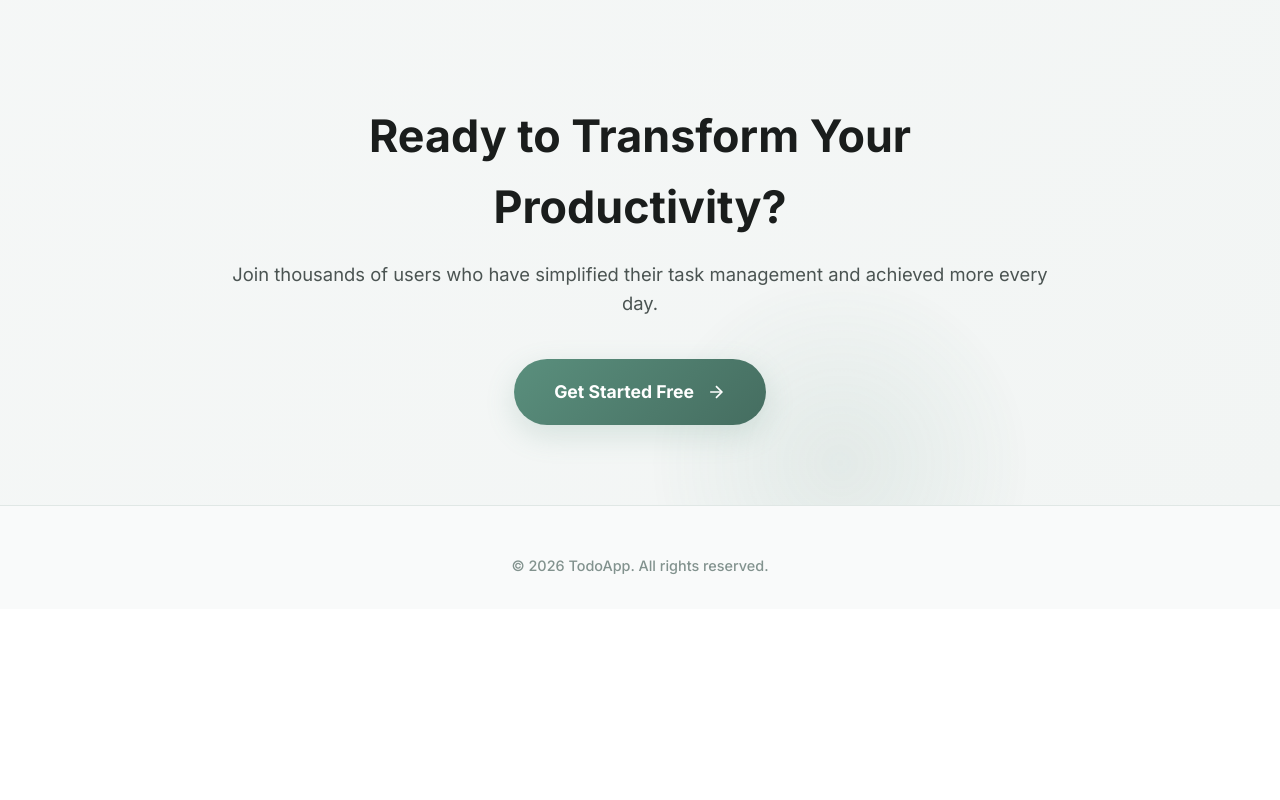
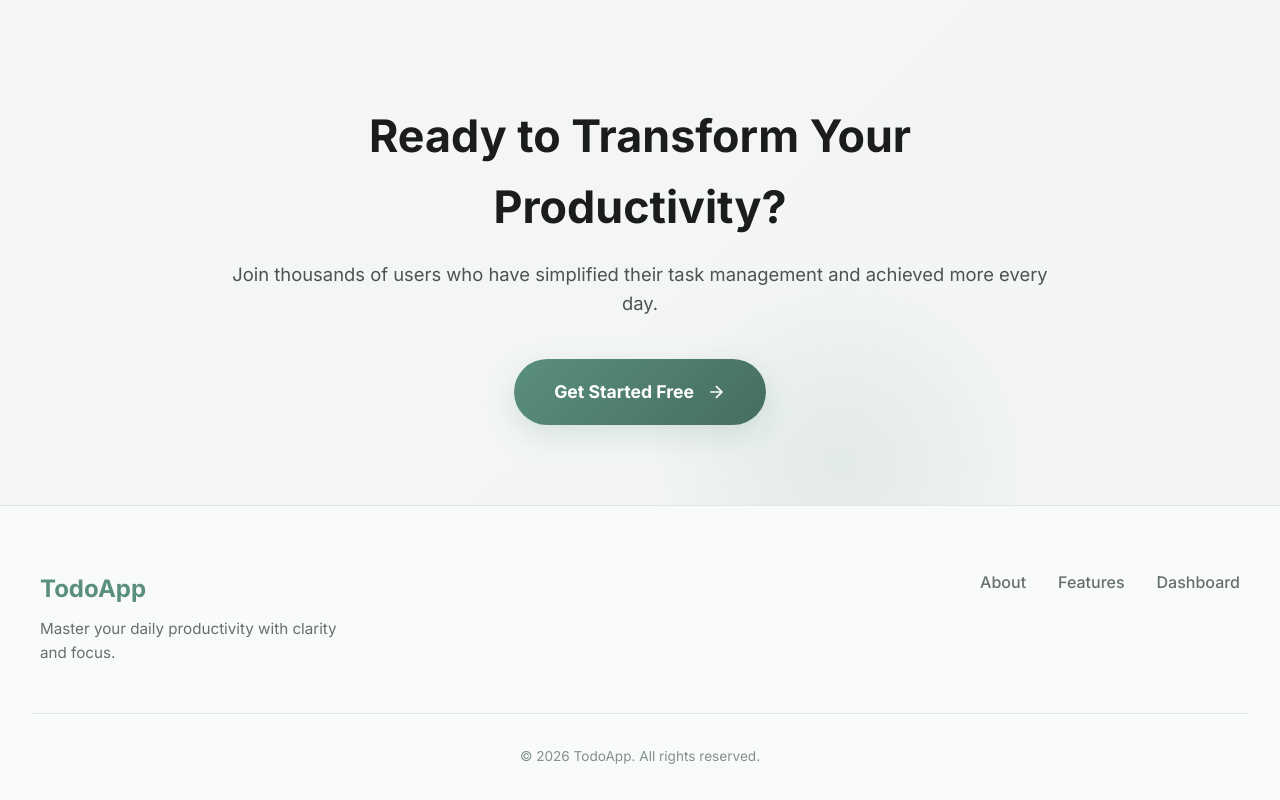
Before and after one commit to AreebaSadiq23/Todo-application, a Next.js app in the folder frontend/: page /about in a window 1280 px wide. Shown: the part 2442-3242 px from the top of the page. Before the commit the page ends 3051 px from the top, so only its background shows below. Built offline with nearby package versions, Linux system fonts and the light colour scheme; no server answers.

Commit message:
feat: customize dashboard footer to sage theme

```diff
--- a/frontend/components/Footer.tsx
+++ b/frontend/components/Footer.tsx
@@ -1,10 +1,24 @@
 import styles from './footer.module.css';
+import Link from 'next/link';
 
 export default function Footer() {
   const currentYear = new Date().getFullYear();
 
   return (
     <footer className={styles.footer}>
+      <div className={styles.container}>
+        <div className={styles.brand}>
+          <h3 className={styles.brandTitle}>TodoApp</h3>
+          <p className={styles.brandDesc}>Master your daily productivity with clarity and focus.</p>
+        </div>
+
+        <div className={styles.links}>
+          <Link href="/about" className={styles.link}>About</Link>
+          <Link href="/features" className={styles.link}>Features</Link>
+          <Link href="/dashboard" className={styles.link}>Dashboard</Link>
+        </div>
+      </div>
+
       <div className={styles.copyright}>
         © {currentYear} TodoApp. All rights reserved.
       </div>
--- a/frontend/components/footer.module.css
+++ b/frontend/components/footer.module.css
@@ -5,25 +5,72 @@
 .footer {
   background: var(--gray-50);
   border-top: 1px solid var(--gray-200);
-  padding: 3rem 1rem 2rem;
-  text-align: center;
+  padding: 4rem 2rem 2rem;
   margin-top: auto;
   color: var(--gray-700);
 }
 
+.container {
+  max-width: 1200px;
+  margin: 0 auto;
+  display: flex;
+  justify-content: space-between;
+  align-items: flex-start;
+  gap: 3rem;
+  margin-bottom: 3rem;
+}
+
+.brandTitle {
+  color: var(--primary);
+  font-size: 1.5rem;
+  margin-bottom: 0.5rem;
+}
+
+.brandDesc {
+  font-size: 0.95rem;
+  max-width: 300px;
+  line-height: 1.6;
+  color: var(--gray-600);
+}
+
+.links {
+  display: flex;
+  gap: 2rem;
+}
+
+.link {
+  color: var(--gray-600);
+  font-weight: 500;
+  transition: color var(--transition-base);
+}
+
+.link:hover {
+  color: var(--primary);
+}
+
 .copyright {
-  font-size: 0.9rem;
+  text-align: center;
+  font-size: 0.85rem;
   color: var(--gray-500);
-  font-weight: 500;
+  border-top: 1px solid var(--gray-200);
+  padding-top: 2rem;
 }
 
 /* Responsive */
-@media (max-width: 480px) {
-  .footer {
-    padding: 2rem 1rem;
+@media (max-width: 768px) {
+  .container {
+    flex-direction: column;
+    text-align: center;
+    align-items: center;
+    gap: 2rem;
   }
 
-  .copyright {
-    font-size: 0.85rem;
+  .brandDesc {
+    margin: 0 auto;
+  }
+
+  .links {
+    flex-direction: column;
+    gap: 1rem;
   }
 }
```
